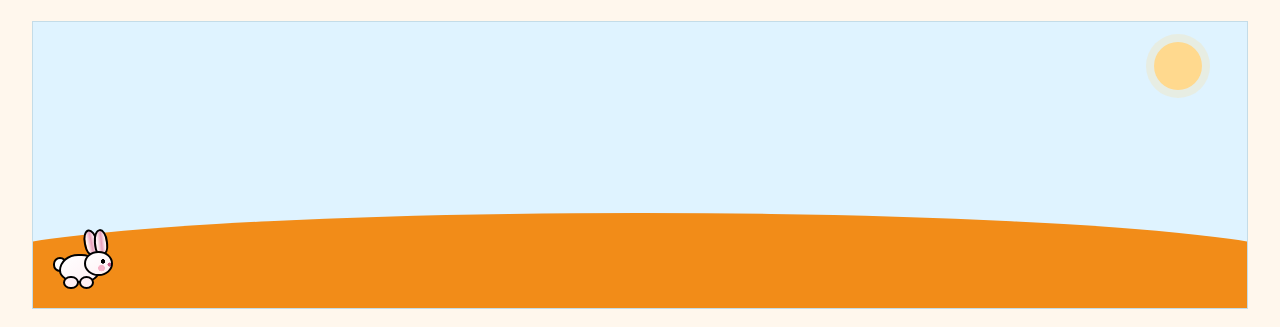
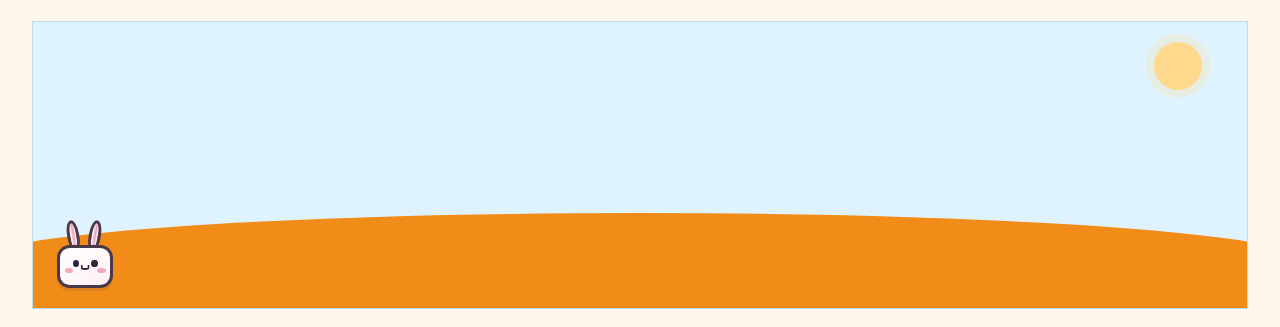
Before and after one commit to seanhoenderdos/game, a website with bundled scripts: page index.html in a window 1280 px wide. Shown: the part 259-586 px from the top of the page. Built offline with nearby package versions, Linux system fonts and the light colour scheme.

Commit message:
Update rabbit player design

```diff
--- a/css/player.css
+++ b/css/player.css
@@ -1,138 +1,133 @@
 /* Owner: Nourhan — feature/game-player. */
 
-/*
- * #player is the invisible hitbox. Its size is 2.5rem x 2.35rem times
- * --rabbit-zoom, and the drawn parts below are zoomed by the same amount.
- */
+/* Rabbit container */
 .player-character {
-  --player-fur: var(--game-color-rabbit, #fff0f4);
-  --player-outline: var(--game-color-text, #3f3047);
-  --player-ear-inner: #e7a1bc;
-  --player-ink: var(--game-color-text, #3f3047);
-  --rabbit-zoom: 1.4;
-
   position: absolute;
   bottom: 20px;
   left: 1.5rem;
   z-index: 2;
-  width: calc(2.5rem * var(--rabbit-zoom));
-  height: calc(2.35rem * var(--rabbit-zoom));
+
+  width: 3.5rem;
+  height: 4.3rem;
+
   box-sizing: border-box;
   will-change: transform;
 }
 
-/* Tail (fluffy puff behind the body). */
-.player-character::before {
-  zoom: var(--rabbit-zoom);
+/* Rectangular rabbit body */
+.player-body {
   position: absolute;
-  bottom: 0.75rem;
-  left: -0.2rem;
-  z-index: 0;
-  width: 0.65rem;
-  height: 0.65rem;
+  bottom: 0;
+  left: 0;
+
+  width: 3.5rem;
+  height: 2.7rem;
+
   box-sizing: border-box;
-  border: 2px solid var(--player-outline);
-  border-radius: 50%;
-  background: #ffffff;
-  content: '';
+  border: 3px solid #493849;
+  border-radius: 0.8rem;
+
+  background: linear-gradient(145deg, #ffffff, #fff0f4);
+
+  box-shadow: 0 3px 0 rgb(63 48 71 / 12%);
+  z-index: 2;
 }
 
-/* Body. */
-.player-body {
-  zoom: var(--rabbit-zoom);
+/* Rabbit ears */
+.player-ear {
   position: absolute;
-  bottom: 0.25rem;
-  left: 0.1rem;
-  z-index: 1;
-  width: 1.8rem;
-  height: 1.3rem;
+  top: 0.05rem;
+
+  width: 0.75rem;
+  height: 1.8rem;
+
   box-sizing: border-box;
-  border: 2px solid var(--player-outline);
-  border-radius: 50% 48% 45% 50% / 60% 55% 45% 45%;
-  background: linear-gradient(145deg, #ffffff, var(--player-fur));
-}
+  border: 3px solid #493849;
+  border-radius: 60% 60% 45% 45%;
 
-/* Back foot and front foot. */
-.player-body::before,
-.player-body::after {
-  position: absolute;
-  bottom: -0.375rem; /* feet bottom = hitbox bottom, so they only touch the ground line */
-  width: 0.7rem;
-  height: 0.6rem;
-  box-sizing: border-box;
-  border: 2px solid var(--player-outline);
-  border-radius: 50%;
-  background: var(--player-fur);
-  content: '';
-}
+  background: linear-gradient(to right, #fff0f4 15%, #e7a1bc 55%, #fff0f4 90%);
 
-.player-body::before {
-  left: 0.1rem;
-}
-
-.player-body::after {
-  right: 0.15rem;
-}
-
-/* Head with eye, nose and cheek (rabbit faces right). */
-.player-head {
-  zoom: var(--rabbit-zoom);
-  position: absolute;
-  bottom: 0.55rem;
-  left: 1.2rem;
-  z-index: 2;
-  width: 1.3rem;
-  height: 1.15rem;
-  box-sizing: border-box;
-  border: 2px solid var(--player-outline);
-  border-radius: 50%;
-  background:
-    radial-gradient(circle at 68% 40%, var(--player-ink) 0 0.09rem, transparent 0.11rem),
-    radial-gradient(circle at 94% 55%, #c9638c 0 0.08rem, transparent 0.1rem),
-    radial-gradient(ellipse at 62% 72%, #f5b2c7 0 0.14rem, transparent 0.16rem),
-    linear-gradient(145deg, #ffffff, var(--player-fur));
-}
-
-/* Ears: separate elements so they can move independently of the body. */
-.player-ear {
-  zoom: var(--rabbit-zoom);
-  position: absolute;
-  top: -0.3rem;
-  z-index: 1;
-  width: 0.45rem;
-  height: 1rem;
-  box-sizing: content-box;
-  border: 2px solid var(--player-outline);
-  border-radius: 60% 60% 45% 45%;
-  background: linear-gradient(
-    to right,
-    var(--player-fur) 15%,
-    var(--player-ear-inner) 55%,
-    var(--player-fur) 90%
-  );
   transform-origin: 50% 90%;
   transition: transform 140ms ease-out;
+  z-index: 1;
 }
 
 .player-ear--left {
-  left: 1.3rem;
-  transform: rotate(-12deg);
+  left: 0.75rem;
+  transform: rotate(-10deg);
 }
 
 .player-ear--right {
-  left: 1.7rem;
-  transform: rotate(-6deg);
+  left: 1.85rem;
+  transform: rotate(10deg);
 }
 
-/* Subtle ear sweep-back while airborne. */
+/* Eyes */
+.player-eye {
+  position: absolute;
+  top: 32%;
+
+  width: 0.4rem;
+  height: 0.48rem;
+
+  border-radius: 50%;
+  background: #30263b;
+}
+
+.player-eye--left {
+  left: 25%;
+}
+
+.player-eye--right {
+  right: 25%;
+}
+
+/* Pink cheeks */
+.player-cheek {
+  position: absolute;
+  top: 55%;
+
+  width: 0.55rem;
+  height: 0.32rem;
+
+  border-radius: 50%;
+  background: #f5a6bd;
+}
+
+.player-cheek--left {
+  left: 9%;
+}
+
+.player-cheek--right {
+  right: 9%;
+}
+
+/* Smiling mouth */
+.player-mouth {
+  position: absolute;
+  top: 48%;
+  left: 50%;
+
+  width: 0.55rem;
+  height: 0.3rem;
+
+  border: 2px solid #30263b;
+  border-top: 0;
+  border-radius: 0 0 50% 50%;
+
+  transform: translateX(-50%);
+}
+
+/* Ears move backward while jumping */
 .player-character.is-jumping .player-ear--left {
-  transform: rotate(-28deg);
+  transform: rotate(-25deg);
 }
 
 .player-character.is-jumping .player-ear--right {
-  transform: rotate(-22deg);
+  transform: rotate(25deg);
 }
 
+/* Reduced motion accessibility */
 @media (prefers-reduced-motion: reduce) {
   .player-ear {
     transition: none;
--- a/index.html
+++ b/index.html
@@ -6,13 +6,16 @@
     <meta name="description" content="A jumping game built with vanilla JavaScript." />
     <title>Jumping Game</title>
     <link rel="icon" href="data:," />
+
     <link rel="stylesheet" href="./css/base.css" />
     <link rel="stylesheet" href="./css/game.css" />
     <link rel="stylesheet" href="./css/hud.css" />
     <link rel="stylesheet" href="./css/player.css" />
     <link rel="stylesheet" href="./css/obstacles.css" />
+
     <script type="module" src="./js/main.js"></script>
   </head>
+
   <body>
     <main class="game-page">
       <header class="game-hud">
@@ -30,13 +33,24 @@
       </header>
 
       <section id="game-area" class="game-area" aria-label="Game area">
+        <!-- Player -->
         <div id="player" class="player-character">
           <span class="player-ear player-ear--left"></span>
           <span class="player-ear player-ear--right"></span>
-          <span class="player-body"></span>
-          <span class="player-head"></span>
+
+          <span class="player-body">
+            <span class="player-eye player-eye--left"></span>
+            <span class="player-eye player-eye--right"></span>
+
+            <span class="player-cheek player-cheek--left"></span>
+            <span class="player-cheek player-cheek--right"></span>
+
+            <span class="player-mouth"></span>
+          </span>
         </div>
+
         <div id="obstacle-layer" class="obstacle-layer" aria-hidden="true"></div>
+
         <div class="game-ground" aria-hidden="true"></div>
       </section>
 
@@ -45,6 +59,7 @@
           <h2 id="game-start-title" class="game-start-title">Ready to jump?</h2>
           <p class="game-start-instructions">Choose Start game when you're ready.</p>
         </div>
+
         <button id="start-btn" class="game-start-button" type="button">Start game</button>
       </section>
 
@@ -53,10 +68,11 @@
           <h2 id="game-over-title" class="game-over-title">Game over</h2>
           <p class="game-final-score">Final score: <span id="final-score">0</span></p>
         </div>
+
         <button id="restart-btn" class="game-restart" type="button">Play again</button>
       </section>
 
-      <noscript>This game needs JavaScript enabled in your browser.</noscript>
+      <noscript> This game needs JavaScript enabled in your browser. </noscript>
     </main>
   </body>
 </html>
```
